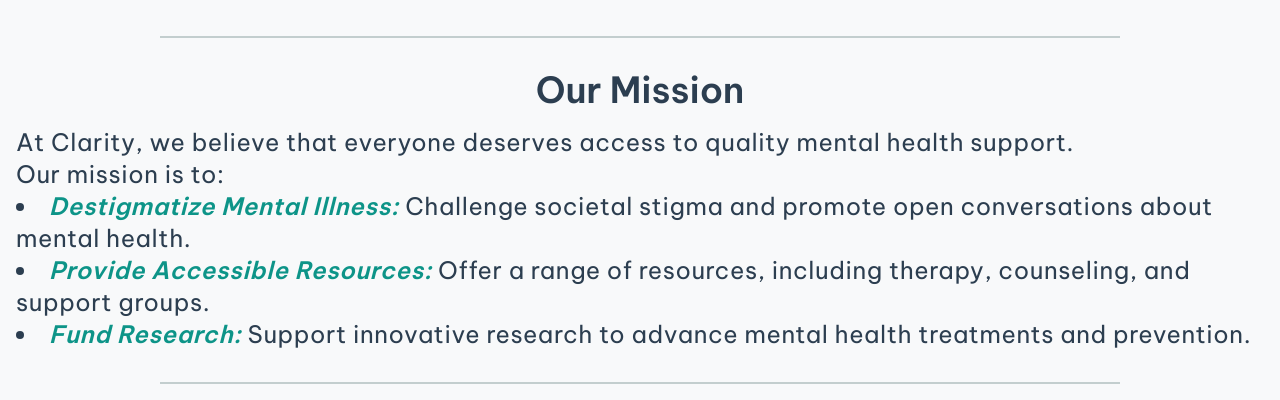
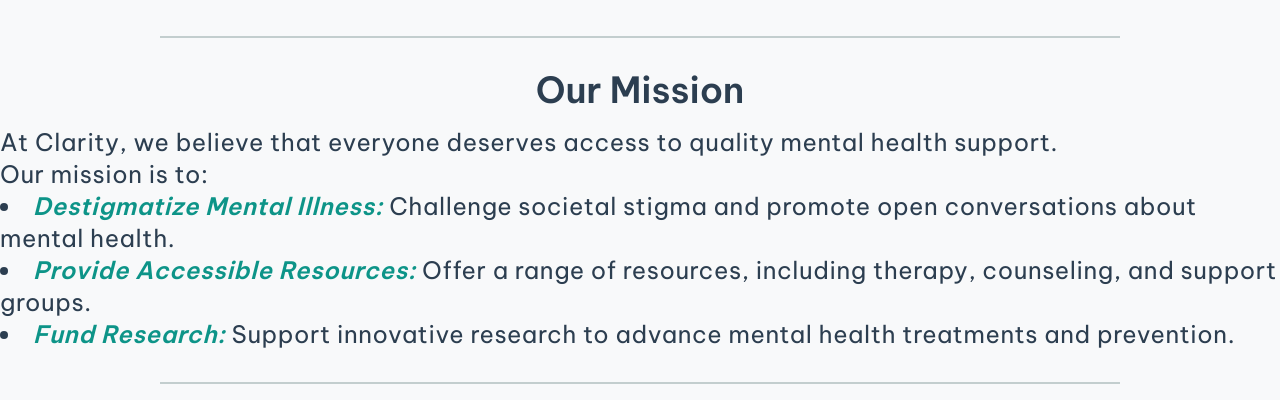
Before and after one commit to EmperorSmiles/Clarity, a React (Vite) app: page / in a window 1280 px wide. Shown: the part 906-1306 px from the top of the page. Built offline with nearby package versions, Linux system fonts and the light colour scheme.

Commit message:
Added padding to body - horizontal

```diff
--- a/src/components/About.tsx
+++ b/src/components/About.tsx
@@ -23,7 +23,7 @@
       <h1 className="text-2xl md:text-4xl mb-4 font-semibold text-text-light">
         Our Mission
       </h1>
-      <p className="text-left tracking-wide px-2 md:px-4 text-text-light">
+      <p className="text-left tracking-wide text-text-light">
         At Clarity, we believe that everyone deserves access to quality mental
         health support.
         <br />
```
